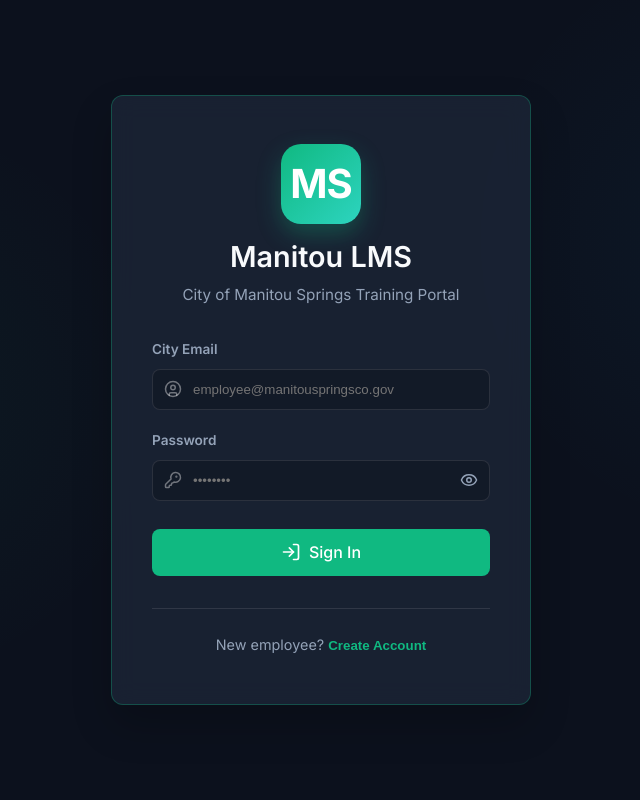
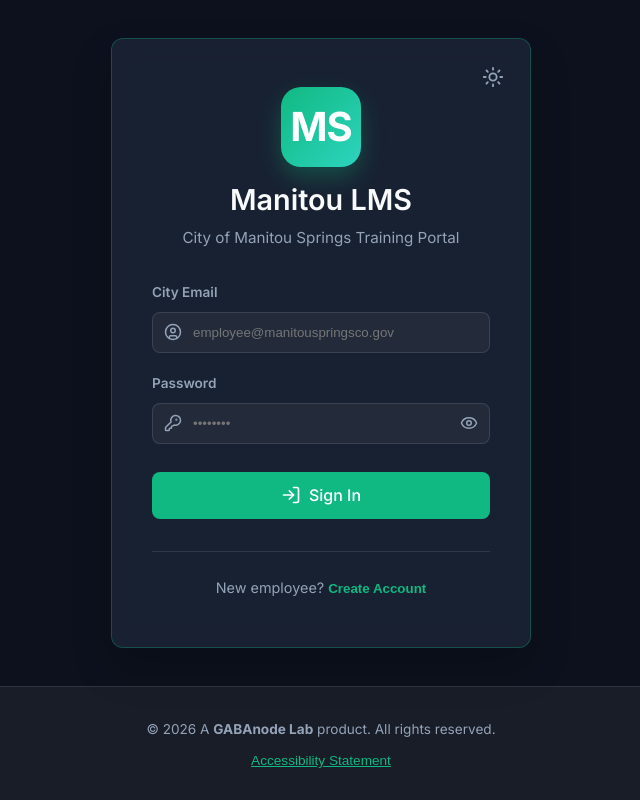
Before and after one commit to T3chj3ff/manitou-lms, a React (Vite) app: page /login in a window 1280 px wide. Shown: the whole page, without its empty margins (319-959 px from the left). Built offline with nearby package versions, Linux system fonts and the light colour scheme.

Commit message:
feat: Add Light/Dark theme and WCAG 2.2 compliant GABAnode Labs Footer

```diff
--- /dev/null
+++ b/src/components/Footer.tsx
@@ -0,0 +1,106 @@
+import { useState, useRef, useEffect } from 'react';
+
+export default function Footer() {
+  const [modalOpen, setModalOpen] = useState(false);
+  const dialogRef = useRef<HTMLDialogElement>(null);
+
+  useEffect(() => {
+    if (modalOpen) {
+      dialogRef.current?.showModal();
+    } else {
+      dialogRef.current?.close();
+    }
+  }, [modalOpen]);
+
+  // Handle click outside to close dialog natively
+  const handleBackdropClick = (e: React.MouseEvent<HTMLDialogElement>) => {
+    if (e.target === dialogRef.current) {
+      setModalOpen(false);
+    }
+  };
+
+  return (
+    <footer style={{
+      width: '100%',
+      padding: '2rem 1.5rem',
+      marginTop: 'auto',
+      borderTop: '1px solid var(--surface-border)',
+      background: 'var(--surface-overlay-subtle)',
+      textAlign: 'center',
+      color: 'var(--text-secondary)',
+      fontSize: '0.85rem',
+      zIndex: 10
+    }}>
+      <div style={{ maxWidth: '1000px', margin: '0 auto', display: 'flex', flexDirection: 'column', gap: '0.5rem', alignItems: 'center' }}>
+        <div>
+          &copy; {new Date().getFullYear()} A <strong>GABAnode Lab</strong> product. All rights reserved.
+        </div>
+        <div style={{ display: 'flex', gap: '1rem', alignItems: 'center', marginTop: '0.25rem' }}>
+          <button
+            onClick={() => setModalOpen(true)}
+            style={{
+              background: 'none',
+              border: 'none',
+              color: 'var(--primary-color)',
+              textDecoration: 'underline',
+              cursor: 'pointer',
+              fontSize: 'inherit',
+              padding: 0
+            }}
+            aria-label="View formal Accessibility Statement"
+          >
+            Accessibility Statement
+          </button>
+        </div>
+      </div>
+
+      <dialog
+        ref={dialogRef}
+        onClose={() => setModalOpen(false)}
+        onClick={handleBackdropClick}
+        aria-labelledby="a11y-title"
+        aria-describedby="a11y-desc"
+        style={{
+          margin: 'auto',
+          padding: '2.5rem',
+          maxWidth: '600px',
+          width: '90%',
+          border: '1px solid var(--surface-border)',
+          borderRadius: '16px',
+          color: 'var(--text-primary)',
+          background: 'var(--surface-color-solid)',
+          boxShadow: '0 25px 50px -12px rgba(0,0,0,0.5)'
+        }}
+      >
+        <h2 id="a11y-title" style={{ marginTop: 0, marginBottom: '1.25rem' }}>Accessibility Statement</h2>
+        <div id="a11y-desc" style={{ textAlign: 'left', lineHeight: 1.6, fontSize: '0.95rem', color: 'var(--text-secondary)' }}>
+          <p style={{ marginBottom: '1rem' }}>
+            <strong>GABAnode Lab</strong> is committed to ensuring digital accessibility for people with disabilities. We are continually improving the user experience for everyone and applying the relevant accessibility standards.
+          </p>
+          <p style={{ marginBottom: '1rem' }}>
+            We adhere to the <strong>Web Content Accessibility Guidelines (WCAG) 2.2</strong> at the <strong>Level AA</strong> standard. These guidelines govern how to make web content more accessible to people with a wide array of disabilities, including visual, auditory, physical, speech, cognitive, language, learning, and neurological disabilities.
+          </p>
+          <p style={{ marginBottom: '1rem' }}>
+            If you encounter any accessibility barriers on our platform, please contact our support team immediately so we can remediate the issue.
+          </p>
+        </div>
+        <div style={{ display: 'flex', justifyContent: 'flex-end', marginTop: '2.5rem' }}>
+          <button
+            className="btn btn-primary"
+            onClick={() => setModalOpen(false)}
+            aria-label="Close accessibility statement modal"
+          >
+            Close
+          </button>
+        </div>
+      </dialog>
+
+      <style>{`
+        dialog::backdrop {
+          background: rgba(0, 0, 0, 0.65);
+          backdrop-filter: blur(4px);
+        }
+      `}</style>
+    </footer>
+  );
+}
--- a/src/components/Layout.tsx
+++ b/src/components/Layout.tsx
@@ -1,9 +1,10 @@
 import { useState, useEffect } from 'react';
 import { Outlet, Link, useLocation } from 'react-router-dom';
-import { BookOpen, ShieldCheck, CheckCircle, Menu, X, Eye, EyeOff, Lock, Users } from 'lucide-react';
+import { BookOpen, ShieldCheck, CheckCircle, Menu, X, Sun, Moon, Lock, Users } from 'lucide-react';
 import { useProgress } from '../lib/useProgress';
 import { useIdleTimeout } from '../lib/useIdleTimeout';
 import { useAuth } from '../lib/AuthContext';
+import Footer from './Footer';
 import modulesData from '../data/modules.json';
 
 export default function Layout() {
@@ -13,17 +14,17 @@ export default function Layout() {
   const { isAdmin } = useAuth();
   const location = useLocation();
   const [drawerOpen, setDrawerOpen] = useState(false);
-  const [highContrast, setHighContrast] = useState(() => localStorage.getItem('manitou-lms-hc') === 'true');
+  const [theme, setTheme] = useState(() => localStorage.getItem('manitou-lms-theme') || 'dark');
 
   useEffect(() => {
-    if (highContrast) {
-      document.body.classList.add('high-contrast');
-      localStorage.setItem('manitou-lms-hc', 'true');
+    if (theme === 'light') {
+      document.body.classList.add('light-theme');
+      localStorage.setItem('manitou-lms-theme', 'light');
     } else {
-      document.body.classList.remove('high-contrast');
-      localStorage.setItem('manitou-lms-hc', 'false');
+      document.body.classList.remove('light-theme');
+      localStorage.setItem('manitou-lms-theme', 'dark');
     }
-  }, [highContrast]);
+  }, [theme]);
 
   // Close drawer on route change
   useEffect(() => {
@@ -53,7 +54,7 @@ export default function Layout() {
       <Link to="/" style={{
         display: 'flex', alignItems: 'center', gap: '0.75rem',
         padding: '0.75rem 1rem', borderRadius: '8px',
-        background: location.pathname === '/' ? 'rgba(255,255,255,0.05)' : 'transparent',
+        background: location.pathname === '/' ? 'var(--surface-overlay-subtle)' : 'transparent',
         color: 'var(--text-primary)', textDecoration: 'none', marginBottom: '1rem',
       }}>
         <BookOpen size={18} /> Dashboard
@@ -69,7 +70,7 @@ export default function Layout() {
           borderLeft: location.pathname === '/admin' ? '3px solid var(--primary-color)' : '3px solid transparent',
           transition: 'all 0.2s'
         }}
-        onMouseEnter={(e) => { if (location.pathname !== '/admin') e.currentTarget.style.background = 'rgba(255,255,255,0.03)'; }}
+        onMouseEnter={(e) => { if (location.pathname !== '/admin') e.currentTarget.style.background = 'var(--surface-overlay-subtle)'; }}
         onMouseLeave={(e) => { if (location.pathname !== '/admin') e.currentTarget.style.background = 'transparent'; }}
         >
           <Users size={18} /> Admin Roster
@@ -93,16 +94,16 @@ export default function Layout() {
               display: 'flex', alignItems: 'center', gap: '0.75rem',
               padding: '0.75rem 1rem', borderRadius: '8px',
               background: isActive ? 'rgba(16, 185, 129, 0.1)' : 'transparent',
-              color: isActive ? 'var(--primary-color)' : isLocked ? 'rgba(255,255,255,0.2)' : 'var(--text-secondary)',
+              color: isActive ? 'var(--primary-color)' : isLocked ? 'var(--surface-overlay-strong)' : 'var(--text-secondary)',
               textDecoration: 'none', transition: 'all 0.2s', fontSize: '0.9rem',
               borderLeft: isActive ? '3px solid var(--primary-color)' : '3px solid transparent',
               cursor: isLocked ? 'not-allowed' : 'pointer',
             }}
-            onMouseEnter={(e) => { if (!isActive && !isLocked) e.currentTarget.style.background = 'rgba(255,255,255,0.03)'; }}
+            onMouseEnter={(e) => { if (!isActive && !isLocked) e.currentTarget.style.background = 'var(--surface-overlay-subtle)'; }}
             onMouseLeave={(e) => { if (!isActive) e.currentTarget.style.background = 'transparent'; }}
           >
             {isLocked
-              ? <Lock size={16} color="rgba(255,255,255,0.2)" />
+              ? <Lock size={16} color="var(--surface-overlay-heavy)" />
               : completed
                 ? <CheckCircle size={16} color="var(--primary-color)" />
                 : started
@@ -208,7 +209,7 @@ export default function Layout() {
         {userName && (
           <div style={{ display: 'flex', alignItems: 'center', gap: '1.25rem' }}>
             <button
-              onClick={() => setHighContrast(!highContrast)}
+              onClick={() => setTheme(theme === 'light' ? 'dark' : 'light')}
               style={{
                 background: 'none', border: 'none', color: 'var(--text-secondary)',
                 cursor: 'pointer', display: 'flex', alignItems: 'center', padding: '0.4rem',
@@ -216,10 +217,10 @@ export default function Layout() {
               }}
               onMouseEnter={e => e.currentTarget.style.color = 'var(--primary-color)'}
               onMouseLeave={e => e.currentTarget.style.color = 'var(--text-secondary)'}
-              aria-label="Toggle High Contrast"
-              title="Toggle High Contrast (WCAG AAA)"
+              aria-label="Toggle Light/Dark Theme"
+              title="Toggle Light/Dark Theme"
             >
-              {highContrast ? <EyeOff size={22} /> : <Eye size={22} />}
+              {theme === 'light' ? <Moon size={22} /> : <Sun size={22} />}
             </button>
 
             <div style={{ display: 'flex', alignItems: 'center', gap: '0.65rem' }}>
@@ -303,10 +304,13 @@ export default function Layout() {
           </aside>
         )}
 
-        <main style={{ flex: 1, padding: '2rem', display: 'flex', justifyContent: 'center', minWidth: 0 }}>
-          <div style={{ maxWidth: '1000px', width: '100%' }}>
-            <Outlet />
+        <main style={{ flex: 1, display: 'flex', flexDirection: 'column', minWidth: 0 }}>
+          <div style={{ padding: '2rem', flex: 1, display: 'flex', justifyContent: 'center' }}>
+            <div style={{ maxWidth: '1000px', width: '100%' }}>
+              <Outlet />
+            </div>
           </div>
+          <Footer />
         </main>
       </div>
     </>
--- a/src/pages/Admin.tsx
+++ b/src/pages/Admin.tsx
@@ -153,12 +153,12 @@ export default function Admin() {
                 {roster.map((user) => {
                   const done = user.completedModules === 13;
                   return (
-                    <tr key={user.id} style={{ borderBottom: '1px solid rgba(255,255,255,0.05)' }}>
+                    <tr key={user.id} style={{ borderBottom: '1px solid var(--surface-overlay-subtle)' }}>
                       <td style={{ padding: '1rem', fontWeight: 600, color: 'var(--text-primary)' }}>{user.name}</td>
                       <td style={{ padding: '1rem' }}>
                         <div style={{ display: 'flex', alignItems: 'center', gap: '0.5rem' }}>
                           <BookOpen size={16} color={done ? 'var(--primary-color)' : 'var(--text-secondary)'} />
-                          <span style={{ color: done ? 'var(--primary-color)' : 'white' }}>{user.completedModules} / 13</span>
+                          <span style={{ color: done ? 'var(--primary-color)' : 'var(--text-primary)' }}>{user.completedModules} / 13</span>
                         </div>
                       </td>
                       <td style={{ padding: '1rem' }}>
--- a/src/pages/Dashboard.tsx
+++ b/src/pages/Dashboard.tsx
@@ -105,7 +105,7 @@ export default function Dashboard() {
               <ShieldAlert size={16} /> Admin Panel
             </Link>
           )}
-          <button onClick={signOut} style={{ background: 'rgba(255,255,255,0.05)', color: 'var(--text-secondary)', padding: '0.5rem 1rem', fontSize: '0.85rem', display: 'flex', gap: '0.5rem', alignItems: 'center', border: '1px solid rgba(255,255,255,0.1)', borderRadius: '8px', cursor: 'pointer', transition: 'all 0.2s ease' }} onMouseEnter={(e) => {e.currentTarget.style.background = 'rgba(239,68,68,0.1)'; e.currentTarget.style.color = '#f87171'; e.currentTarget.style.borderColor = 'rgba(239,68,68,0.3)';}} onMouseLeave={(e) => {e.currentTarget.style.background = 'rgba(255,255,255,0.05)'; e.currentTarget.style.color = 'var(--text-secondary)'; e.currentTarget.style.borderColor = 'rgba(255,255,255,0.1)';}}>
+          <button onClick={signOut} style={{ background: 'var(--surface-overlay-subtle)', color: 'var(--text-secondary)', padding: '0.5rem 1rem', fontSize: '0.85rem', display: 'flex', gap: '0.5rem', alignItems: 'center', border: '1px solid var(--surface-border)', borderRadius: '8px', cursor: 'pointer', transition: 'all 0.2s ease' }} onMouseEnter={(e) => {e.currentTarget.style.background = 'rgba(239,68,68,0.1)'; e.currentTarget.style.color = '#f87171'; e.currentTarget.style.borderColor = 'rgba(239,68,68,0.3)';}} onMouseLeave={(e) => {e.currentTarget.style.background = 'var(--surface-overlay-subtle)'; e.currentTarget.style.color = 'var(--text-secondary)'; e.currentTarget.style.borderColor = 'var(--surface-border)';}}>
             <LogOut size={16} /> Sign Out
           </button>
         </div>
@@ -145,7 +145,7 @@ export default function Dashboard() {
               {completedQuizzes.length}/{modulesData.length} modules
             </span>
           </div>
-          <div style={{ height: '8px', background: 'rgba(255,255,255,0.08)', borderRadius: '99px', overflow: 'hidden' }}>
+          <div style={{ height: '8px', background: 'var(--surface-overlay-medium)', borderRadius: '99px', overflow: 'hidden' }}>
             <div style={{
               height: '100%',
               width: `${progressPercent}%`,
@@ -339,7 +339,7 @@ export default function Dashboard() {
               {/* Icon + Title */}
               <div style={{ display: 'flex', alignItems: 'flex-start', gap: '0.75rem', marginBottom: '0.85rem' }}>
                 <div style={{
-                  background: completed ? 'rgba(16, 185, 129, 0.18)' : started ? 'rgba(245, 158, 11, 0.15)' : 'rgba(255,255,255,0.05)',
+                  background: completed ? 'rgba(16, 185, 129, 0.18)' : started ? 'rgba(245, 158, 11, 0.15)' : 'var(--surface-overlay-subtle)',
                   padding: '0.65rem',
                   borderRadius: '8px',
                   flexShrink: 0,
--- a/src/pages/Login.tsx
+++ b/src/pages/Login.tsx
@@ -1,8 +1,9 @@
-import { useState } from 'react';
+import { useState, useEffect } from 'react';
 import { supabase } from '../lib/supabase';
 import { Navigate, useSearchParams } from 'react-router-dom';
 import { useAuth } from '../lib/AuthContext';
-import { UserCircle, KeyRound, Loader, LogIn, UserPlus, Eye, EyeOff } from 'lucide-react';
+import { UserCircle, KeyRound, Loader, LogIn, UserPlus, Eye, EyeOff, Sun, Moon } from 'lucide-react';
+import Footer from '../components/Footer';
 
 const DEPARTMENTS = [
   "Administration",
@@ -31,6 +32,18 @@ export default function Login() {
   const [loading, setLoading] = useState(false);
   const [errorMsg, setErrorMsg] = useState('');
   const [successMsg, setSuccessMsg] = useState('');
+
+  const [theme, setTheme] = useState(() => localStorage.getItem('manitou-lms-theme') || 'dark');
+
+  useEffect(() => {
+    if (theme === 'light') {
+      document.body.classList.add('light-theme');
+      localStorage.setItem('manitou-lms-theme', 'light');
+    } else {
+      document.body.classList.remove('light-theme');
+      localStorage.setItem('manitou-lms-theme', 'dark');
+    }
+  }, [theme]);
 
   // Already logged in?
   if (user) {
@@ -77,8 +90,24 @@ export default function Login() {
   };
 
   return (
-    <div style={{ minHeight: '100vh', display: 'flex', flexDirection: 'column', alignItems: 'center', justifyContent: 'center', background: 'var(--background-color)', padding: '1rem' }}>
-      <div className="glass-panel animate-fade-in" style={{ width: '100%', maxWidth: '420px', padding: '3rem 2.5rem', border: '1px solid rgba(16,185,129,0.3)', boxShadow: '0 20px 40px rgba(0,0,0,0.2)' }}>
+    <div style={{ minHeight: '100vh', display: 'flex', flexDirection: 'column', background: 'var(--bg-color)' }}>
+      <div style={{ flex: 1, display: 'flex', alignItems: 'center', justifyContent: 'center', padding: '2rem 1rem' }}>
+        <div className="glass-panel animate-fade-in" style={{ position: 'relative', width: '100%', maxWidth: '420px', padding: '3rem 2.5rem', border: '1px solid rgba(16,185,129,0.3)', boxShadow: '0 20px 40px rgba(0,0,0,0.2)' }}>
+          <button
+            onClick={() => setTheme(theme === 'light' ? 'dark' : 'light')}
+            style={{
+              position: 'absolute', top: '1.25rem', right: '1.25rem',
+              background: 'none', border: 'none', color: 'var(--text-secondary)',
+              cursor: 'pointer', display: 'flex', alignItems: 'center', padding: '0.4rem',
+              transition: 'color 0.2s',
+            }}
+            onMouseEnter={e => e.currentTarget.style.color = 'var(--primary-color)'}
+            onMouseLeave={e => e.currentTarget.style.color = 'var(--text-secondary)'}
+            aria-label="Toggle Light/Dark Theme"
+            title="Toggle Light/Dark Theme"
+          >
+            {theme === 'light' ? <Moon size={22} /> : <Sun size={22} />}
+          </button>
 
         {/* Logo Header */}
         <div style={{ textAlign: 'center', marginBottom: '2rem' }}>
@@ -129,35 +158,37 @@ export default function Login() {
           {isSignUp && (
             <div style={{ display: 'flex', flexDirection: 'column', gap: '1.25rem' }}>
               <div>
-                <label style={{ display: 'block', marginBottom: '0.5rem', fontSize: '0.85rem', color: 'var(--text-secondary)', fontWeight: 600 }}>Full Name (For Certificate)</label>
+                <label htmlFor="displayName" style={{ display: 'block', marginBottom: '0.5rem', fontSize: '0.85rem', color: 'var(--text-secondary)', fontWeight: 600 }}>Full Name (For Certificate)</label>
                 <div style={{ position: 'relative' }}>
-                  <UserCircle size={18} style={{ position: 'absolute', left: '12px', top: '50%', transform: 'translateY(-50%)', color: 'rgba(255,255,255,0.4)' }} />
+                  <UserCircle size={18} style={{ position: 'absolute', left: '12px', top: '50%', transform: 'translateY(-50%)', color: 'var(--text-secondary)' }} />
                   <input
+                    id="displayName"
                     type="text"
                     required
                     value={displayName}
                     onChange={(e) => setDisplayName(e.target.value)}
                     placeholder="Jane Doe"
-                    style={{ width: '100%', padding: '0.75rem 0.75rem 0.75rem 2.5rem', background: 'rgba(0,0,0,0.2)', border: '1px solid rgba(255,255,255,0.1)', borderRadius: '8px', color: 'white', outline: 'none' }}
+                    style={{ width: '100%', padding: '0.75rem 0.75rem 0.75rem 2.5rem', background: 'var(--surface-overlay-subtle)', border: '1px solid var(--surface-border)', borderRadius: '8px', color: 'var(--text-primary)', outline: 'none' }}
                   />
                 </div>
               </div>
               <div>
-                <label style={{ display: 'block', marginBottom: '0.5rem', fontSize: '0.85rem', color: 'var(--text-secondary)', fontWeight: 600 }}>Department</label>
+                <label htmlFor="department" style={{ display: 'block', marginBottom: '0.5rem', fontSize: '0.85rem', color: 'var(--text-secondary)', fontWeight: 600 }}>Department</label>
                 <select
+                  id="department"
                   value={department}
                   onChange={(e) => setDepartment(e.target.value)}
                   style={{
-                    width: '100%', padding: '0.75rem', background: 'rgba(0,0,0,0.2)',
-                    border: '1px solid rgba(255,255,255,0.1)', borderRadius: '8px',
-                    color: department ? 'white' : 'rgba(255,255,255,0.5)', outline: 'none',
+                    width: '100%', padding: '0.75rem', background: 'var(--surface-overlay-subtle)',
+                    border: '1px solid var(--surface-border)', borderRadius: '8px',
+                    color: department ? 'var(--text-primary)' : 'var(--text-secondary)', outline: 'none',
                     appearance: 'none', cursor: 'pointer'
                   }}
                   required
                 >
-                  <option value="" disabled style={{ color: 'rgba(0,0,0,0.5)' }}>Select Your Department</option>
+                  <option value="" disabled style={{ color: 'var(--text-secondary)' }}>Select Your Department</option>
                   {DEPARTMENTS.map((d) => (
-                    <option key={d} value={d} style={{ color: '#0f172a' }}>{d}</option>
+                    <option key={d} value={d} style={{ color: 'black' }}>{d}</option>
                   ))}
                 </select>
               </div>
@@ -165,31 +196,33 @@ export default function Login() {
           )}
 
           <div>
-            <label style={{ display: 'block', marginBottom: '0.5rem', fontSize: '0.85rem', color: 'var(--text-secondary)', fontWeight: 600 }}>City Email</label>
+            <label htmlFor="email" style={{ display: 'block', marginBottom: '0.5rem', fontSize: '0.85rem', color: 'var(--text-secondary)', fontWeight: 600 }}>City Email</label>
             <div style={{ position: 'relative' }}>
-              <UserCircle size={18} style={{ position: 'absolute', left: '12px', top: '50%', transform: 'translateY(-50%)', color: 'rgba(255,255,255,0.4)' }} />
+              <UserCircle size={18} style={{ position: 'absolute', left: '12px', top: '50%', transform: 'translateY(-50%)', color: 'var(--text-secondary)' }} />
               <input
+                id="email"
                 type="email"
                 required
                 value={email}
                 onChange={(e) => setEmail(e.target.value)}
                 placeholder="employee@manitouspringsco.gov"
-                style={{ width: '100%', padding: '0.75rem 0.75rem 0.75rem 2.5rem', background: 'rgba(0,0,0,0.2)', border: '1px solid rgba(255,255,255,0.1)', borderRadius: '8px', color: 'white', outline: 'none' }}
+                style={{ width: '100%', padding: '0.75rem 0.75rem 0.75rem 2.5rem', background: 'var(--surface-overlay-subtle)', border: '1px solid var(--surface-border)', borderRadius: '8px', color: 'var(--text-primary)', outline: 'none' }}
               />
             </div>
           </div>
 
           <div>
-            <label style={{ display: 'block', marginBottom: '0.5rem', fontSize: '0.85rem', color: 'var(--text-secondary)', fontWeight: 600 }}>Password</label>
+            <label htmlFor="password" style={{ display: 'block', marginBottom: '0.5rem', fontSize: '0.85rem', color: 'var(--text-secondary)', fontWeight: 600 }}>Password</label>
             <div style={{ position: 'relative' }}>
-              <KeyRound size={18} style={{ position: 'absolute', left: '12px', top: '50%', transform: 'translateY(-50%)', color: 'rgba(255,255,255,0.4)' }} />
+              <KeyRound size={18} style={{ position: 'absolute', left: '12px', top: '50%', transform: 'translateY(-50%)', color: 'var(--text-secondary)' }} />
               <input
+                id="password"
                 type={showPassword ? "text" : "password"}
                 required
                 value={password}
                 onChange={(e) => setPassword(e.target.value)}
                 placeholder="••••••••"
-                style={{ width: '100%', padding: '0.75rem 2.5rem', background: 'rgba(0,0,0,0.2)', border: '1px solid rgba(255,255,255,0.1)', borderRadius: '8px', color: 'white', outline: 'none' }}
+                style={{ width: '100%', padding: '0.75rem 2.5rem', background: 'var(--surface-overlay-subtle)', border: '1px solid var(--surface-border)', borderRadius: '8px', color: 'var(--text-primary)', outline: 'none' }}
               />
               <button
                 type="button"
@@ -214,7 +247,7 @@ export default function Login() {
           </button>
         </form>
 
-        <div style={{ marginTop: '2rem', textAlign: 'center', borderTop: '1px solid rgba(255,255,255,0.1)', paddingTop: '1.5rem' }}>
+        <div style={{ marginTop: '2rem', textAlign: 'center', borderTop: '1px solid var(--surface-border)', paddingTop: '1.5rem' }}>
           <p style={{ fontSize: '0.9rem', color: 'var(--text-secondary)' }}>
             {isSignUp ? "Already have an account?" : "New employee?"}{' '}
             <button
@@ -228,6 +261,8 @@ export default function Login() {
         </div>
 
       </div>
+      </div>
+      <Footer />
     </div>
   );
 }
```
Also changed, not shown: src/index.css (+32 -26 lines).
